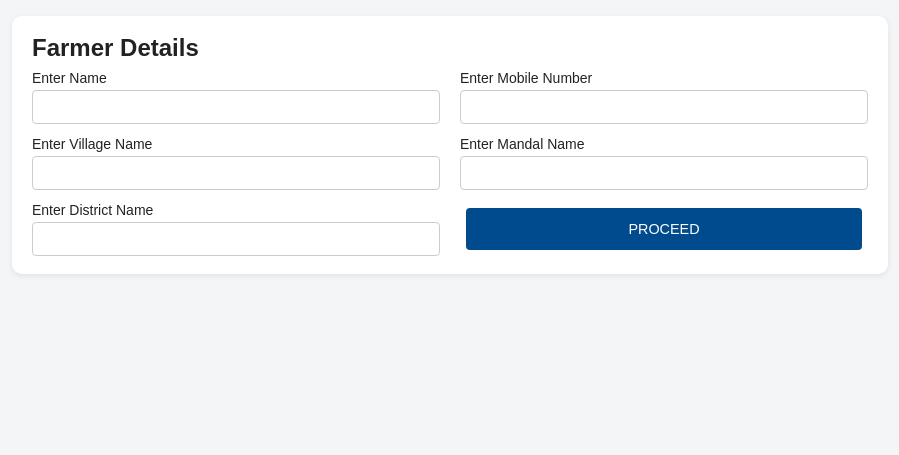
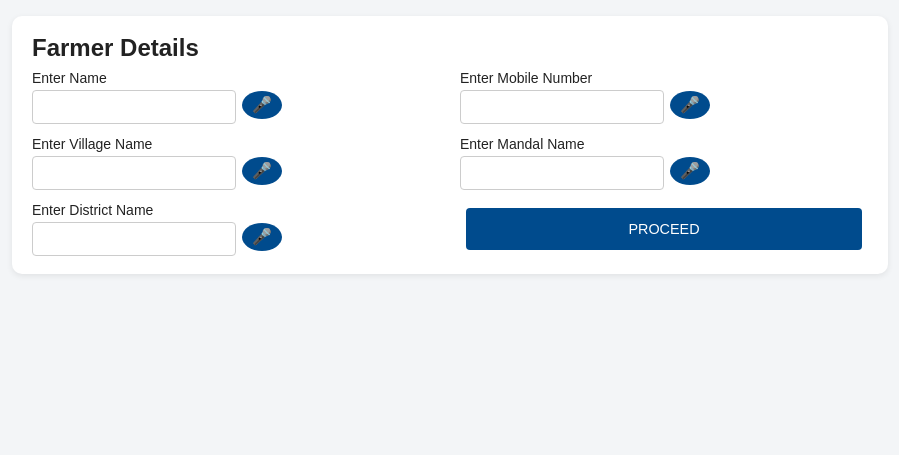
Before and after one commit to Prasanth535/nrsc_farmer_calculator, a Flask app: page /farmer-details in a window 1280 px wide. Shown: the part 60-515 px from the top of the page, without its empty margins (190-1089 px from the left). Run offline with Flask 3, Linux system fonts and the light colour scheme.

Commit message:
Update farmer_details.html

```diff
--- a/templates/farmer_details.html
+++ b/templates/farmer_details.html
@@ -5,26 +5,69 @@
 
     <form method="post" class="form-grid">
         <label>Enter Name
-            <input type="text" name="name" value="{{ farmer.get('name', '') }}" required>
+            <div class="input-with-mic">
+                <input type="text" id="name" name="name" value="{{ farmer.get('name', '') }}" required>
+                <button type="button" class="mic-btn" onclick="startDictation('name')">🎤</button>
+            </div>
         </label>
 
         <label>Enter Mobile Number
-            <input type="text" name="mobile" value="{{ farmer.get('mobile', '') }}" required>
+            <div class="input-with-mic">
+                <input type="text" id="mobile" name="mobile" value="{{ farmer.get('mobile', '') }}" required>
+                <button type="button" class="mic-btn" onclick="startDictation('mobile')">🎤</button>
+            </div>
         </label>
 
         <label>Enter Village Name
-            <input type="text" name="village" value="{{ farmer.get('village', '') }}" required>
+            <div class="input-with-mic">
+                <input type="text" id="village" name="village" value="{{ farmer.get('village', '') }}" required>
+                <button type="button" class="mic-btn" onclick="startDictation('village')">🎤</button>
+            </div>
         </label>
 
         <label>Enter Mandal Name
-            <input type="text" name="mandal" value="{{ farmer.get('mandal', '') }}" required>
+            <div class="input-with-mic">
+                <input type="text" id="mandal" name="mandal" value="{{ farmer.get('mandal', '') }}" required>
+                <button type="button" class="mic-btn" onclick="startDictation('mandal')">🎤</button>
+            </div>
         </label>
 
         <label>Enter District Name
-            <input type="text" name="district" value="{{ farmer.get('district', '') }}" required>
+            <div class="input-with-mic">
+                <input type="text" id="district" name="district" value="{{ farmer.get('district', '') }}" required>
+                <button type="button" class="mic-btn" onclick="startDictation('district')">🎤</button>
+            </div>
         </label>
 
         <button type="submit" class="primary-btn">PROCEED</button>
     </form>
 </div>
+
+<script>
+/* Simple voice assistant using Web Speech API */
+function startDictation(fieldId) {
+    const SpeechRecognition = window.SpeechRecognition || window.webkitSpeechRecognition;
+    if (!SpeechRecognition) {
+        alert("Speech recognition is not supported in this browser. Please use Chrome or Edge.");
+        return;
+    }
+    const recognition = new SpeechRecognition();
+    recognition.lang = 'en-IN';
+    recognition.interimResults = false;
+    recognition.maxAlternatives = 1;
+
+    recognition.onresult = function (event) {
+        const transcript = event.results[0][0].transcript;
+        const input = document.getElementById(fieldId);
+        if (input) {
+            input.value = transcript;
+        }
+    };
+    recognition.onerror = function (event) {
+        console.error(event.error);
+        alert("Voice input error: " + event.error);
+    };
+    recognition.start();
+}
+</script>
 {% endblock %}
```
